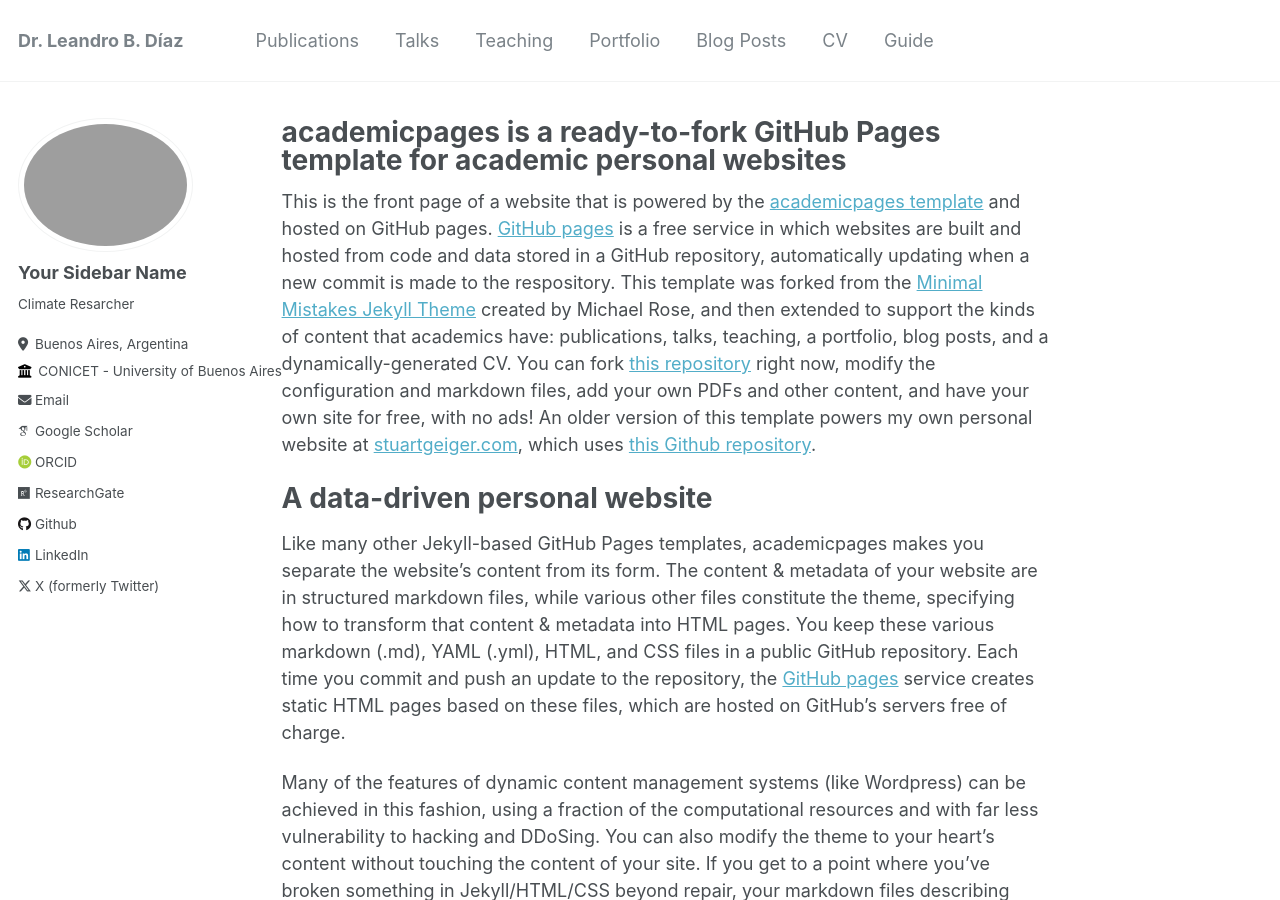
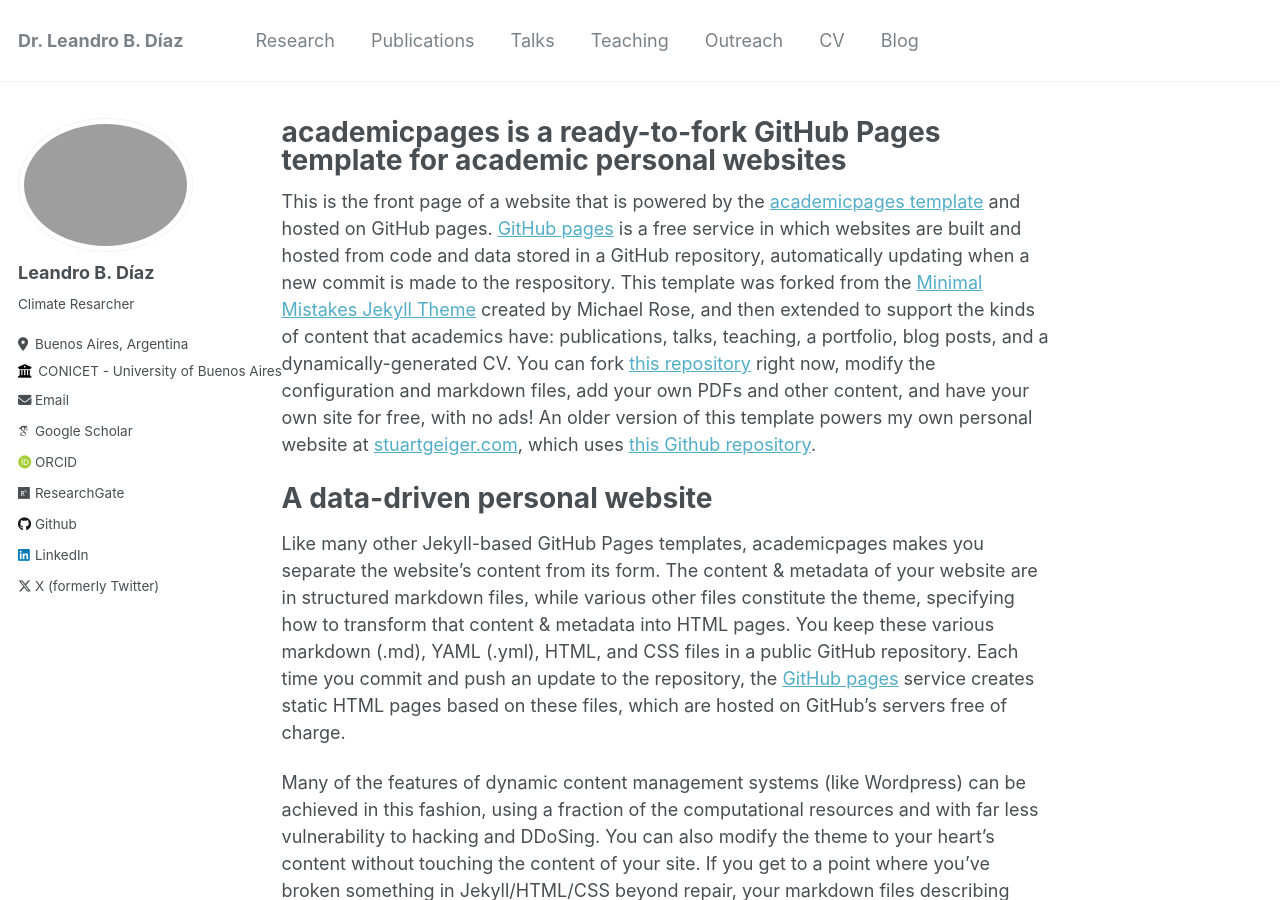
Before and after one commit to lbdiaz/lbdiaz.github.io, a Jekyll site: the page built from _pages/about.md, in a window 1280 px wide and 900 px high. Built offline with Jekyll 4.4.1, drawn with Linux system fonts in a browser that asks for light colours; some web fonts are replaced.

Commit message:
initial updates

```diff
--- a/_config.yml
+++ b/_config.yml
@@ -22,7 +22,7 @@
 author:
   # Biographic information
   avatar           : "profile.jpg"
-  name             : "Your Sidebar Name"
+  name             : "Leandro B. Díaz"
   pronouns         : # example: "she/her"
   bio              : "Climate Resarcher"
   location         : "Buenos Aires, Argentina"
@@ -56,7 +56,7 @@
   keybase          : # Username
   instagram        : # Username
   lastfm           : # Username
-  linkedin         : "www.linkedin.com/in/leandro-b-diaz-12648829b"
+  linkedin         : "leabdiaz"
   mastodon         : # URL
   medium           : # URL
   pinterest        : # Username
--- a/_data/navigation.yml
+++ b/_data/navigation.yml
@@ -1,5 +1,9 @@
 # main links links
 main:
+
+  - title: "Research"
+    url: /research/
+
   - title: "Publications"
     url: /publications/
 
@@ -9,14 +13,11 @@
   - title: "Teaching"
     url: /teaching/
 
-  - title: "Portfolio"
-    url: /portfolio/
-
-  - title: "Blog Posts"
-    url: /year-archive/
+  - title: "Outreach"
+    url: /outreach/
 
   - title: "CV"
     url: /cv/
 
-  - title: "Guide"
-    url: /markdown/
+  - title: "Blog"
+    url: /blog/
```
